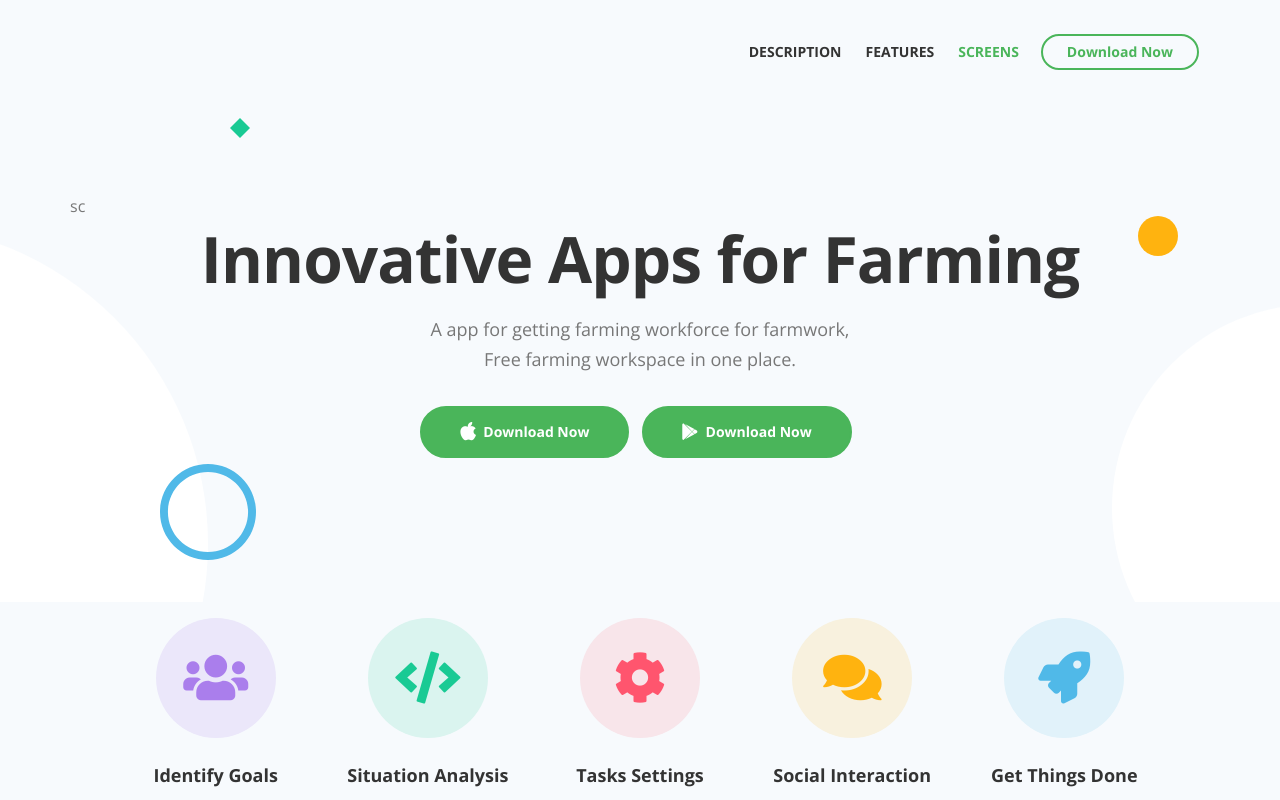
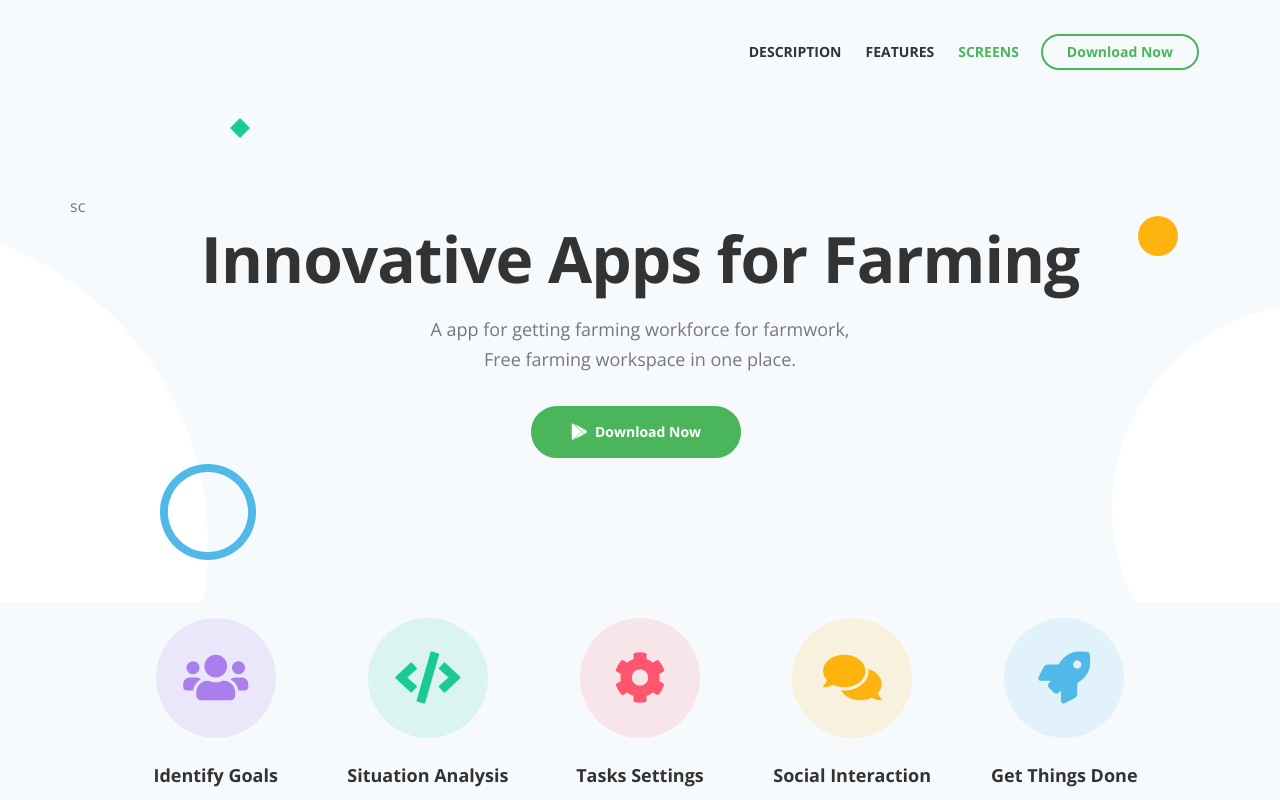
Before and after one commit to MHTECHIN/farmalncer_web, a plain HTML site: page index.html in a window 1280 px wide. Shown: the top 800 px of the page. Drawn offline with nearby package versions, Linux system fonts and the light colour scheme.

Commit message:
Update index.html

```diff
--- a/index.html
+++ b/index.html
@@ -102,8 +102,8 @@
                     <div class="text-container">
                         <h1>Innovative Apps for Farming</h1>
                         <p class="p-large p-heading">A app for getting farming workforce for farmwork, <br>Free farming workspace in one place.</p>
-                        <a class="btn-solid-lg" href="#your-link"><i class="fab fa-apple"></i>Download Now</a>
-                        <a class="btn-solid-lg" href="#your-link"><i class="fab fa-google-play"></i>Download Now</a>
+<!--                         <a class="btn-solid-lg" href="#your-link"><i class="fab fa-apple"></i>Download Now</a> -->
+                        <a class="btn-solid-lg" href="https://play.google.com/store/apps/details?id=com.farmlancer&hl=en_IN"><i class="fab fa-google-play"></i>Download Now</a>
                     </div> <!-- end of text-container -->
                 </div> <!-- end of col -->
             </div> <!-- end of row -->
```
